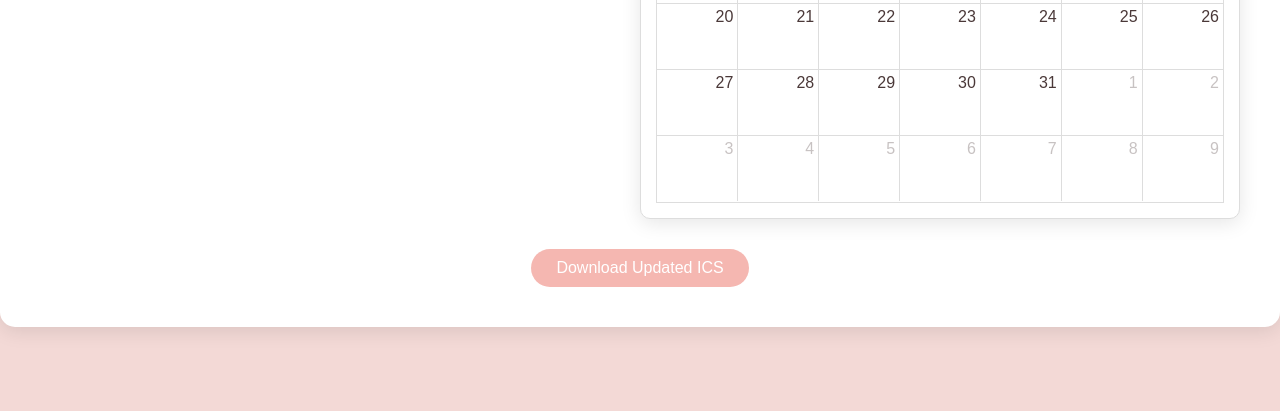
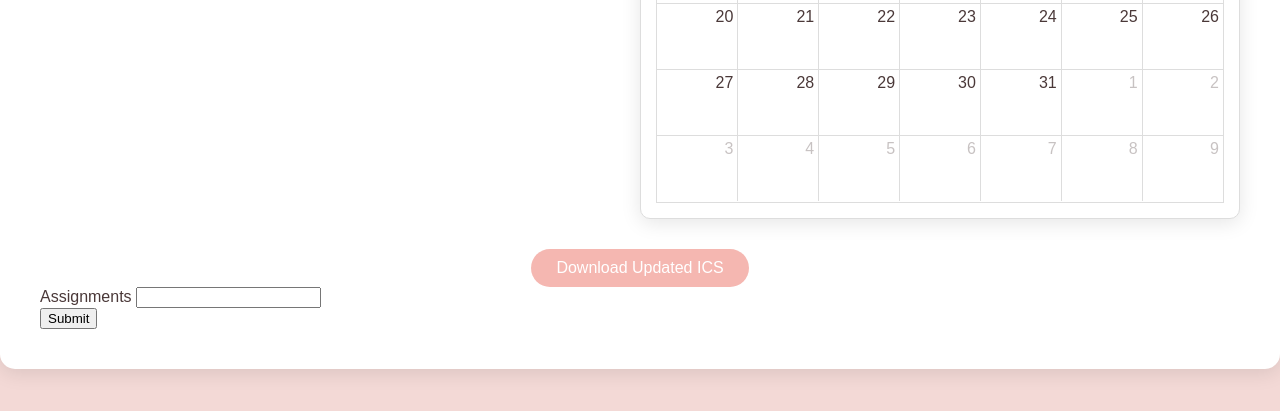
Before and after one commit to CS196Illinois/FA24-Group14, a plain HTML site: page Project/index.html in a window 1280 px wide. Shown: the part 643-1054 px from the top of the page. Before the commit the page ends 1030 px from the top, so only its background shows below. Drawn offline with nearby package versions, Linux system fonts and the light colour scheme.

Commit message:
added code for task field

```diff
--- a/Project/index.html
+++ b/Project/index.html
@@ -96,6 +96,10 @@
             text-align: center;
             margin-top: 30px;
         }
+
+        .submitTask {
+            text-align: left
+        }
     </style>
 </head>
 
@@ -120,6 +124,15 @@
         <div class="download-btn-container">
             <button id="download-btn" class="download-btn">Download Updated ICS</button>
         </div>
+
+        <div class="submitTask">
+            <form>
+                <label for=“Assignments”>Assignments</label>
+                <input type=“text” name=“task” id=“task”>
+                <br>
+                <input type="submit" value="Submit">
+            </form>
+        </div>
     </div>
 
     <!-- FullCalendar JS -->
```
